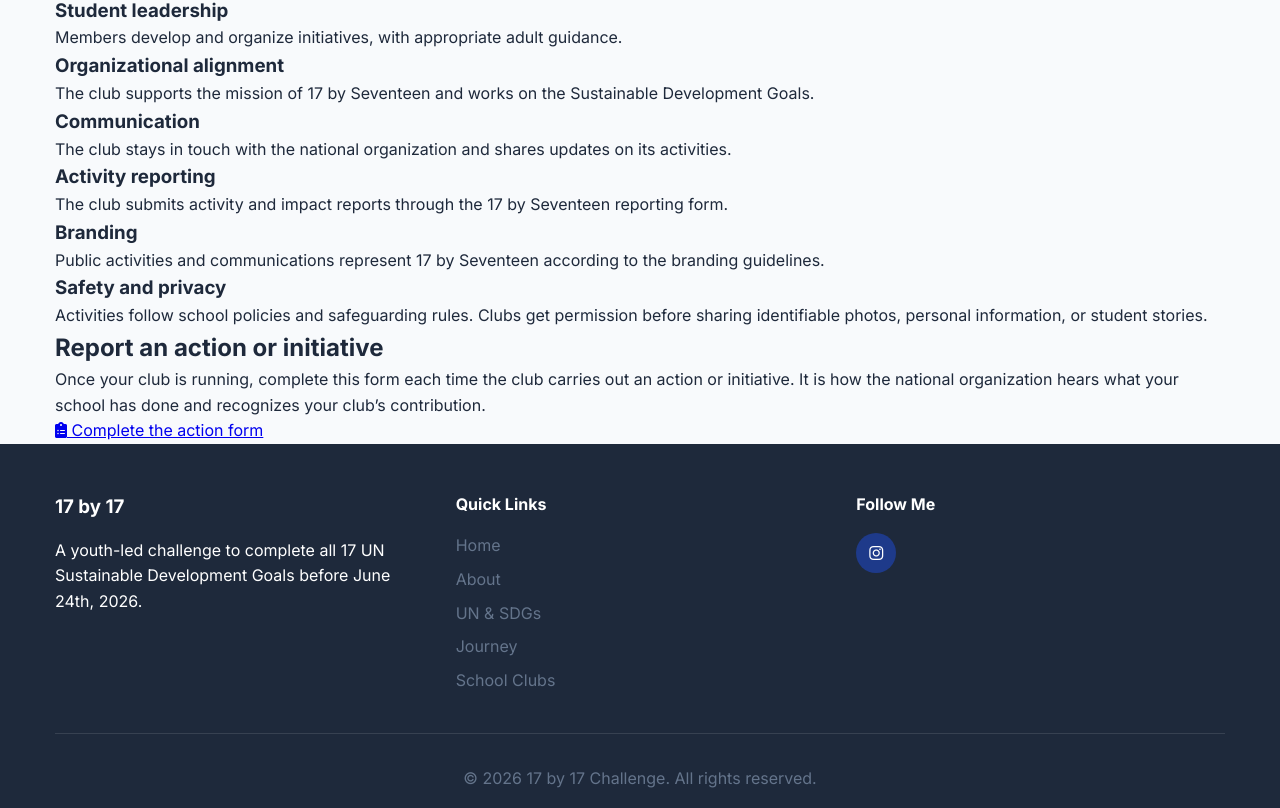
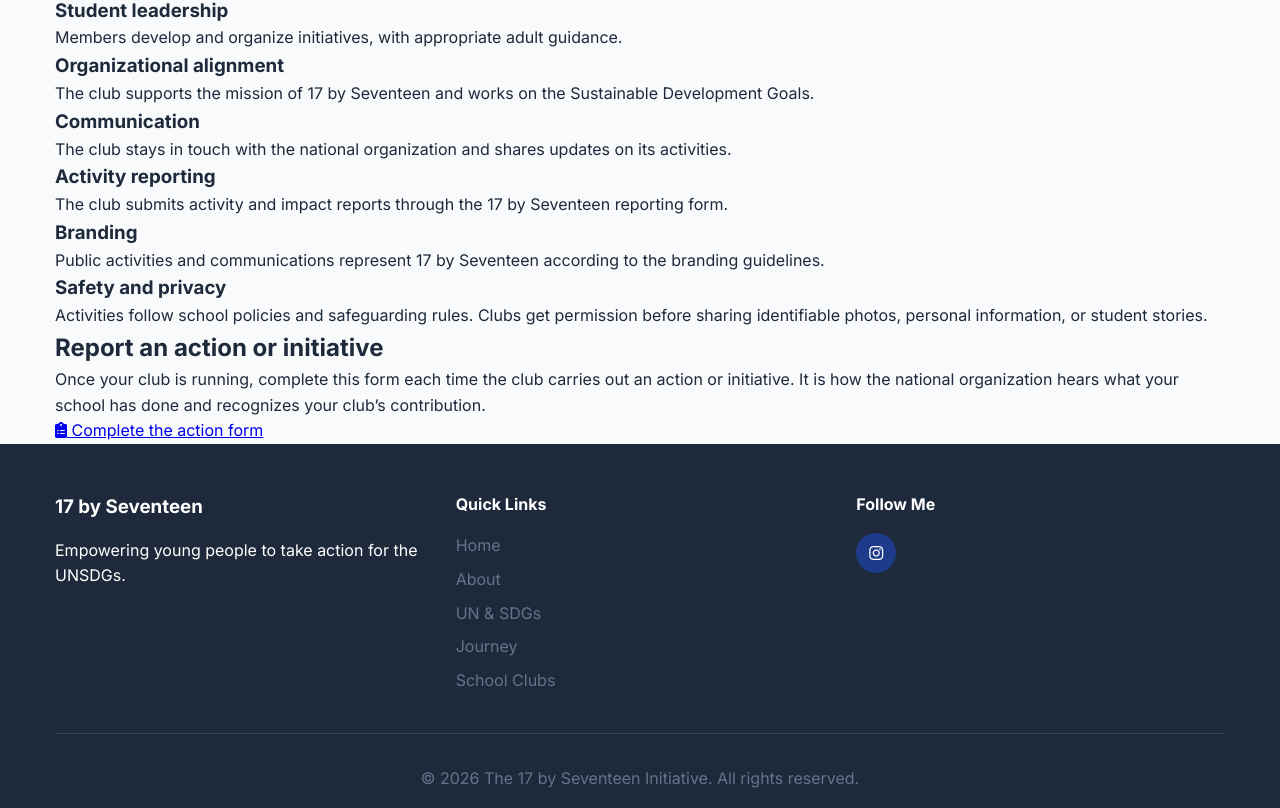
Before and after one commit to 17byseventeen/Website, a plain HTML site: page events.html in a window 1280 px wide. Shown: the part 2246-3054 px from the top of the page. Drawn offline with Linux system fonts and the light colour scheme.

Commit message:
Update events.html

```diff
--- a/events.html
+++ b/events.html
@@ -220,8 +220,8 @@
         <div class="container">
             <div class="footer-content">
                 <div class="footer-section">
-                    <h3>17 by 17</h3>
-                    <p>A youth-led challenge to complete all 17 UN Sustainable Development Goals before June 24th, 2026.</p>
+                    <h3>17 by Seventeen</h3>
+                    <p> Empowering young people to take action for the UNSDGs.</p>
                 </div>
                 <div class="footer-section">
                     <h4>Quick Links</h4>
@@ -241,7 +241,7 @@
                 </div>
             </div>
             <div class="footer-bottom">
-                <p>&copy; <span id="current-year">2025</span> 17 by 17 Challenge. All rights reserved.</p>
+                <p>&copy; <span id="current-year">2025</span> The 17 by Seventeen Initiative. All rights reserved.</p>
             </div>
         </div>
     </footer>
```
